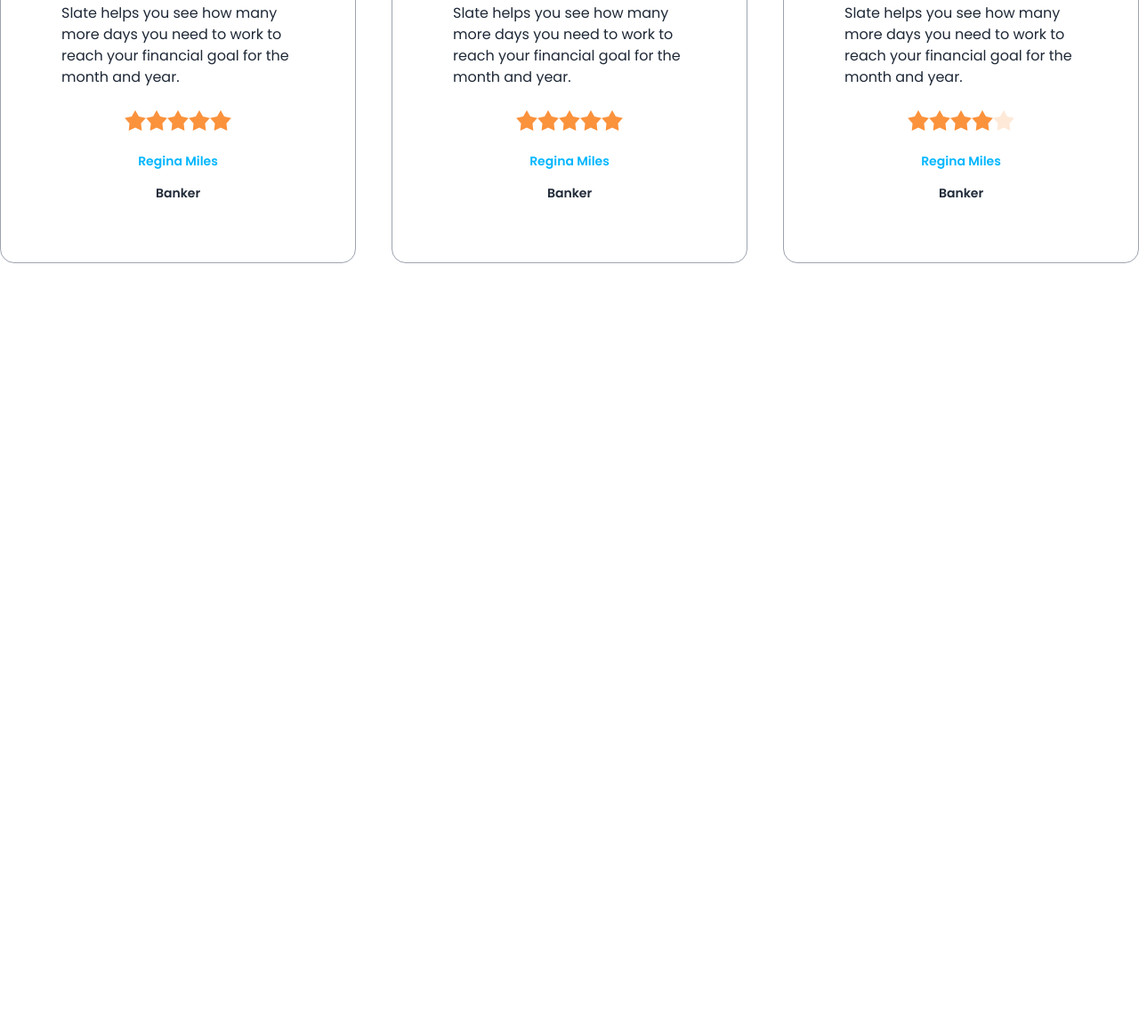
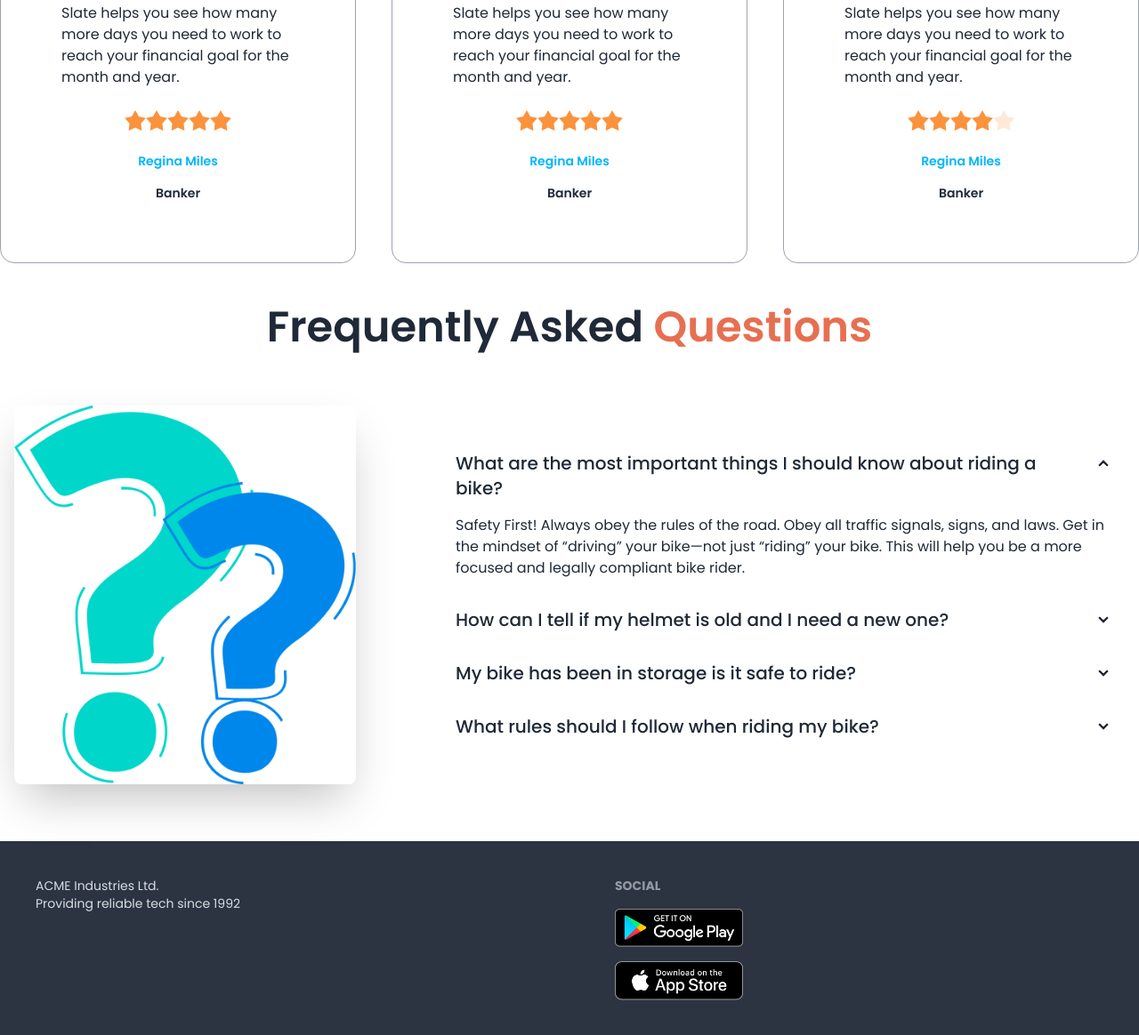
Before and after one commit to EgrSakib/Biker-Zone-With-DaisyUI, a plain HTML site: page index.html in a window 1280 px wide. Shown: the part 2155-3319 px from the top of the page at 89% size. Before the commit the page ends 2499 px from the top, so only its background shows below. Drawn offline with nearby package versions, Linux system fonts and the light colour scheme.

Commit message:
Project Completed

```diff
--- a/index.html
+++ b/index.html
@@ -294,9 +294,70 @@
                 </div>
             </div>
         </section>
+        <!-- FAQ -->
+        <section class="my-12">
+            <h3 class="text-3xl lg:text-5xl font-semibold text-center my-12">Frequently Asked <span
+                    class="text-bike-primary">Questions</span></h3>
+            <div class="hero">
+                <div class="hero-content flex-col lg:gap-24 lg:flex-row">
+                    <img src="images/others/faq.png" class="w-3/4 lg:max-w-sm rounded-lg shadow-2xl" />
+                    <div>
+                        <div class="collapse collapse-arrow ">
+                            <input type="radio" name="my-accordion-2" checked="checked" />
+                            <div class="collapse-title text-xl font-medium">
+                                What are the most important things I should
+                                know about riding a bike?
+                            </div>
+                            <div class="collapse-content">
+                                <p>Safety First! Always obey the rules of the road. Obey all traffic signals, signs, and
+                                    laws. Get in the mindset of “driving” your bike—not just “riding” your bike. This
+                                    will help you be a more focused and legally compliant bike rider. </p>
+                            </div>
+                        </div>
+                        <div class="collapse collapse-arrow ">
+                            <input type="radio" name="my-accordion-2" />
+                            <div class="collapse-title text-xl font-medium">
+                                How can I tell if my helmet is old and I need a
+                                new one?
+                            </div>
+                            <div class="collapse-content">
+                                <p>Give me a New Helmet ASAP.</p>
+                            </div>
+                        </div>
+                        <div class="collapse collapse-arrow ">
+                            <input type="radio" name="my-accordion-2" />
+                            <div class="collapse-title text-xl font-medium">
+                                My bike has been in storage is it safe to ride?
+                            </div>
+                            <div class="collapse-content">
+                                <p>Yesssssss</p>
+                            </div>
+                        </div>
+                        <div class="collapse collapse-arrow ">
+                            <input type="radio" name="my-accordion-2" />
+                            <div class="collapse-title text-xl font-medium">
+                                What rules should I follow when riding my bike?
+                            </div>
+                            <div class="collapse-content">
+                                <p>BRTC Traffic Rules.</p>
+                            </div>
+                        </div>
+                    </div>
+                </div>
+            </div>
+        </section>
     </main>
-    <footer>
-
+    <footer class="footer p-10 bg-neutral text-neutral-content">
+        <aside>
+            <p>ACME Industries Ltd.<br>Providing reliable tech since 1992</p>
+        </aside>
+        <nav>
+            <h6 class="footer-title">Social</h6>
+            <div class="grid grid-cols-1 gap-4">
+                <a><img class="w-36" src="images/others/android.png" alt=""></a>
+                <a><img class="w-36" src="images/others/ios.png" alt=""></a>
+            </div>
+        </nav>
     </footer>
 </body>
 
```
